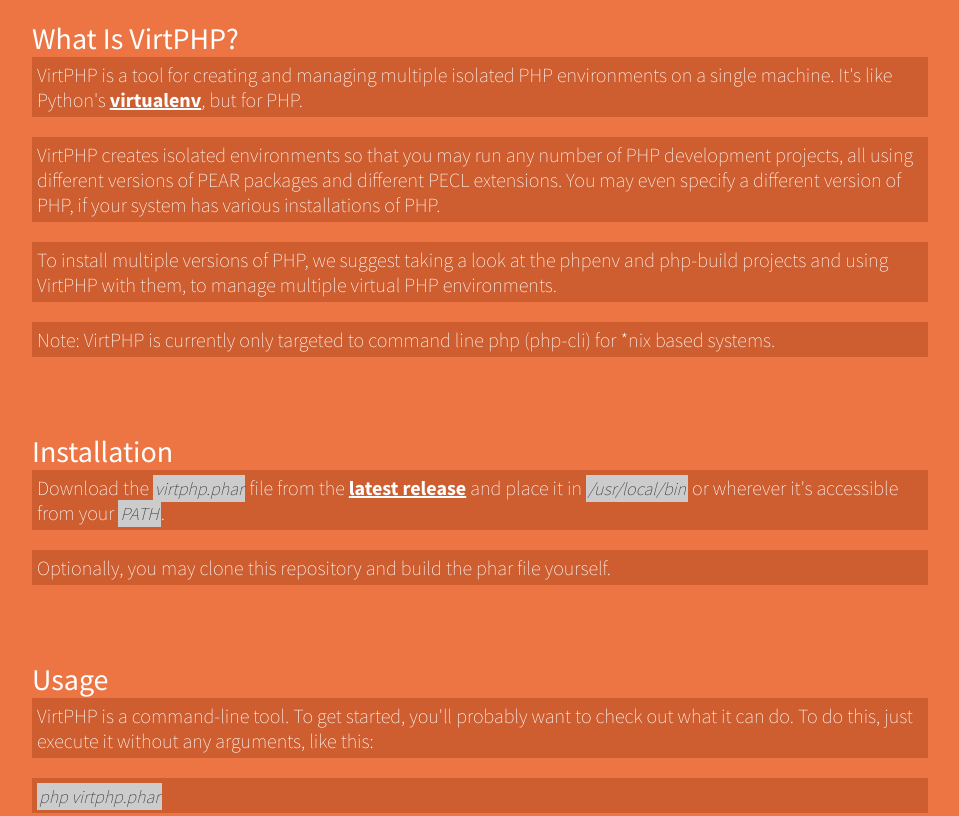
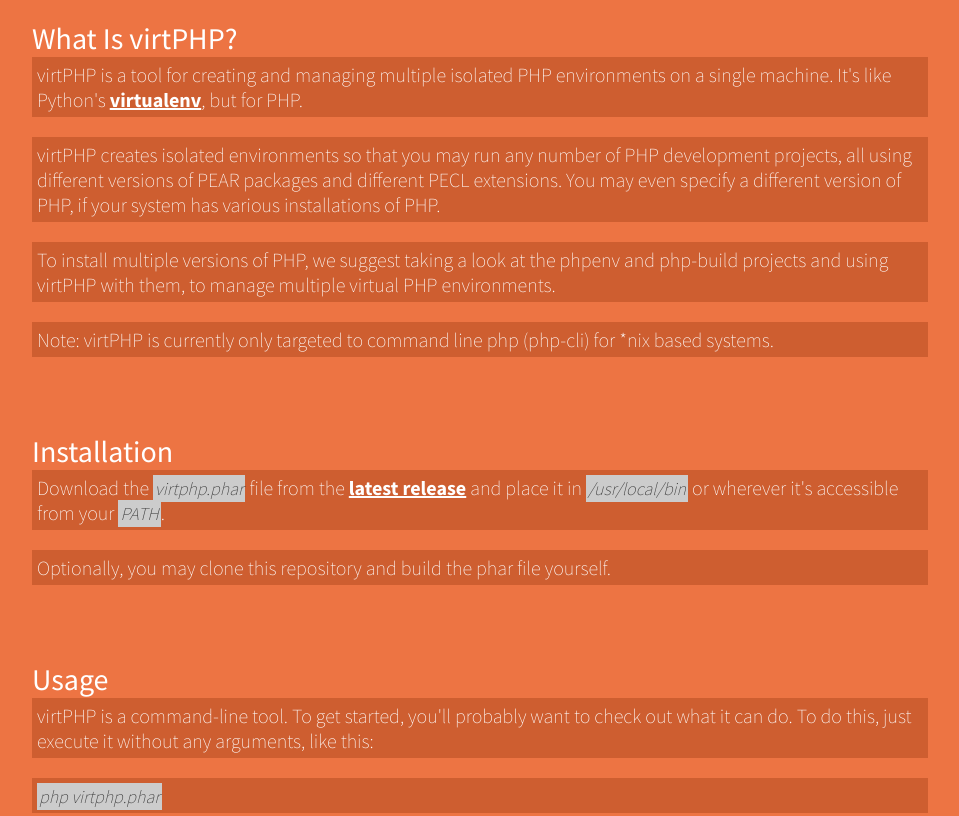
Before and after one commit to virtphp/virtphp.github.io, a plain HTML site: page index.html in a window 1280 px wide. Shown: the part 520-1336 px from the top of the page, without its empty margins (160-1119 px from the left). Drawn offline with Linux system fonts and the light colour scheme.

Commit message:
Changed all references to capital V on virtPHP to lowercase to match branding.

```diff
--- a/index.html
+++ b/index.html
@@ -4,10 +4,10 @@
     <head>
         <meta charset='utf-8' />
         <meta http-equiv="X-UA-Compatible" content="chrome=1" />
-        <meta name="description" content="Virtphp.github.io : VirtPHP website" />
+        <meta name="description" content="virtphp.github.io : virtPHP website" />
         <link rel="stylesheet" type="text/css" media="screen" href="stylesheets/version2.css">
         <link href='http://fonts.googleapis.com/css?family=Source+Sans+Pro:700,400,200' rel='stylesheet' type='text/css'>
-        <title>VirtPHP</title>
+        <title>virtPHP</title>
     </head>
 
     <body>
@@ -22,14 +22,14 @@
         </div>
         <div id="content">
             <div id="content_holder">
-                <h3>What Is VirtPHP?</h3>
-                <p>VirtPHP is a tool for creating and managing multiple isolated PHP environments on a single machine. It's like Python's <a href="http://www.virtualenv.org/en/latest/" target="_blank">virtualenv</a>, but for PHP.</p>
+                <h3>What Is virtPHP?</h3>
+                <p>virtPHP is a tool for creating and managing multiple isolated PHP environments on a single machine. It's like Python's <a href="http://www.virtualenv.org/en/latest/" target="_blank">virtualenv</a>, but for PHP.</p>
 
-                <p>VirtPHP creates isolated environments so that you may run any number of PHP development projects, all using different versions of PEAR packages and different PECL extensions. You may even specify a different version of PHP, if your system has various installations of PHP.</p>
+                <p>virtPHP creates isolated environments so that you may run any number of PHP development projects, all using different versions of PEAR packages and different PECL extensions. You may even specify a different version of PHP, if your system has various installations of PHP.</p>
 
-                <p>To install multiple versions of PHP, we suggest taking a look at the phpenv and php-build projects and using VirtPHP with them, to manage multiple virtual PHP environments.</p>
+                <p>To install multiple versions of PHP, we suggest taking a look at the phpenv and php-build projects and using virtPHP with them, to manage multiple virtual PHP environments.</p>
 
-                <p>Note: VirtPHP is currently only targeted to command line php (php-cli) for *nix based systems.</p>
+                <p>Note: virtPHP is currently only targeted to command line php (php-cli) for *nix based systems.</p>
 
                 <p style="background:none;">&nbsp;</p>
 
@@ -41,7 +41,7 @@
                 <p style="background:none;">&nbsp;</p>
 
                 <h3>Usage</h3>
-                <p>VirtPHP is a command-line tool. To get started, you'll probably want to check out what it can do. To do this, just execute it without any arguments, like this:</p>
+                <p>virtPHP is a command-line tool. To get started, you'll probably want to check out what it can do. To do this, just execute it without any arguments, like this:</p>
 
                 <p><span class="code">php virtphp.phar</span></p>
                 <p>If you have the phar file set executable (i.e. chmod 755), then you can execute it like this:</p>
```
